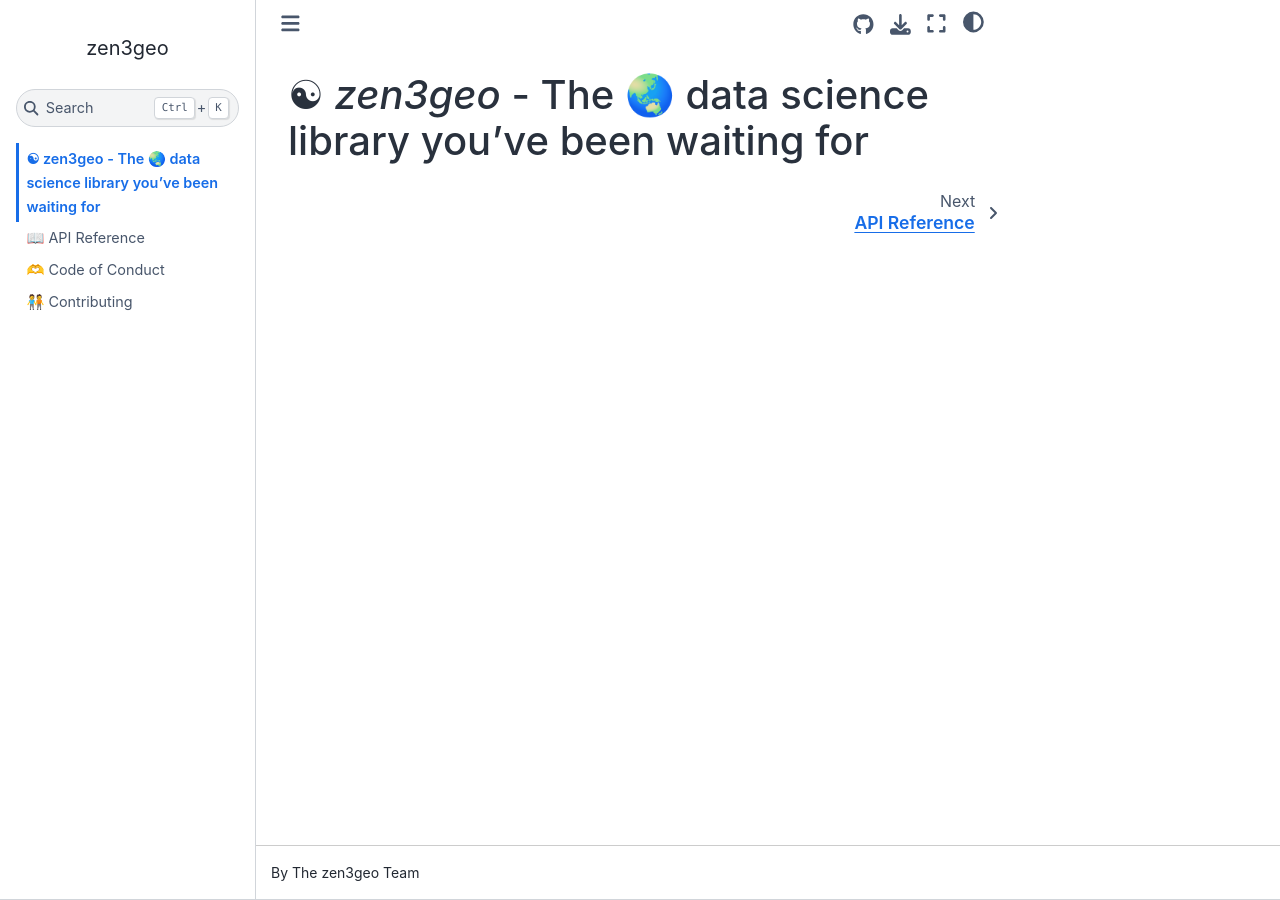
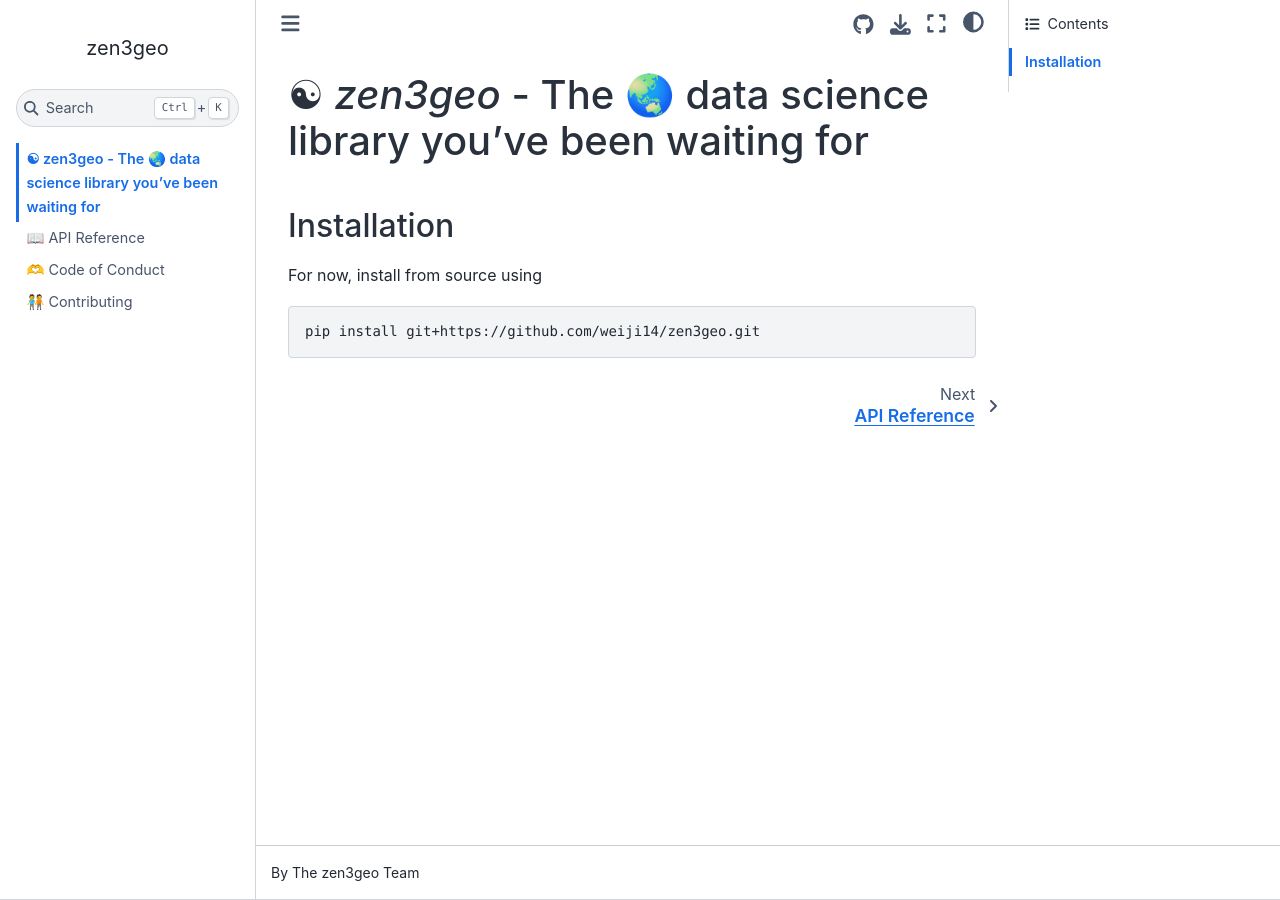
Before and after one commit to weiji14/zen3geo, a Jupyter Book: the page built from docs/index.md, in a window 1280 px wide. Built offline with Jupyter Book 1.0.4 settings and Sphinx 7.4.7 and the Sphinx Book theme 1.1.4, drawn with Linux system fonts in a browser that asks for light colours.

Commit message:
:memo: Add basic installation instructions (#7)
Just `pip install git+https://github.com/weiji14/zen3geo.git`, until I get the PyPI wheels sorted.

```diff
--- a/docs/index.md
+++ b/docs/index.md
@@ -1 +1,7 @@
 # ☯ *zen3geo* - The 🌏 data science library you've been waiting for
+
+## Installation
+
+For now, install from source using
+
+    pip install git+https://github.com/weiji14/zen3geo.git
```
Also changed, not shown: README.md (+6 -0 lines).
